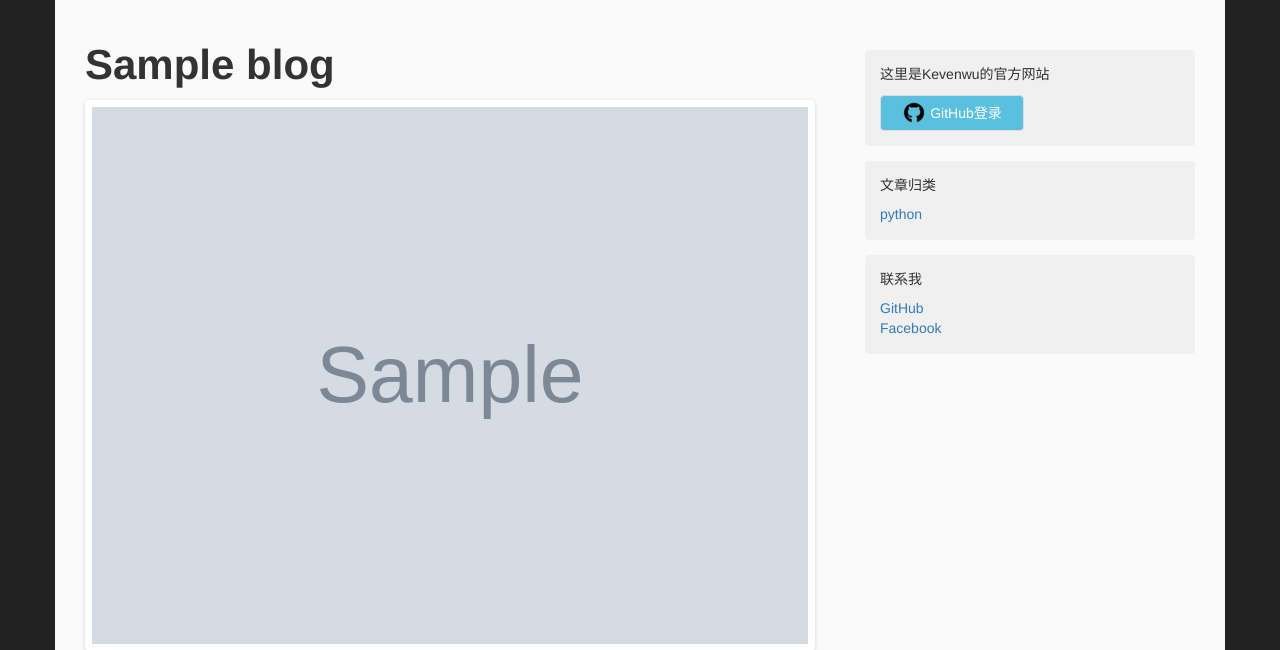
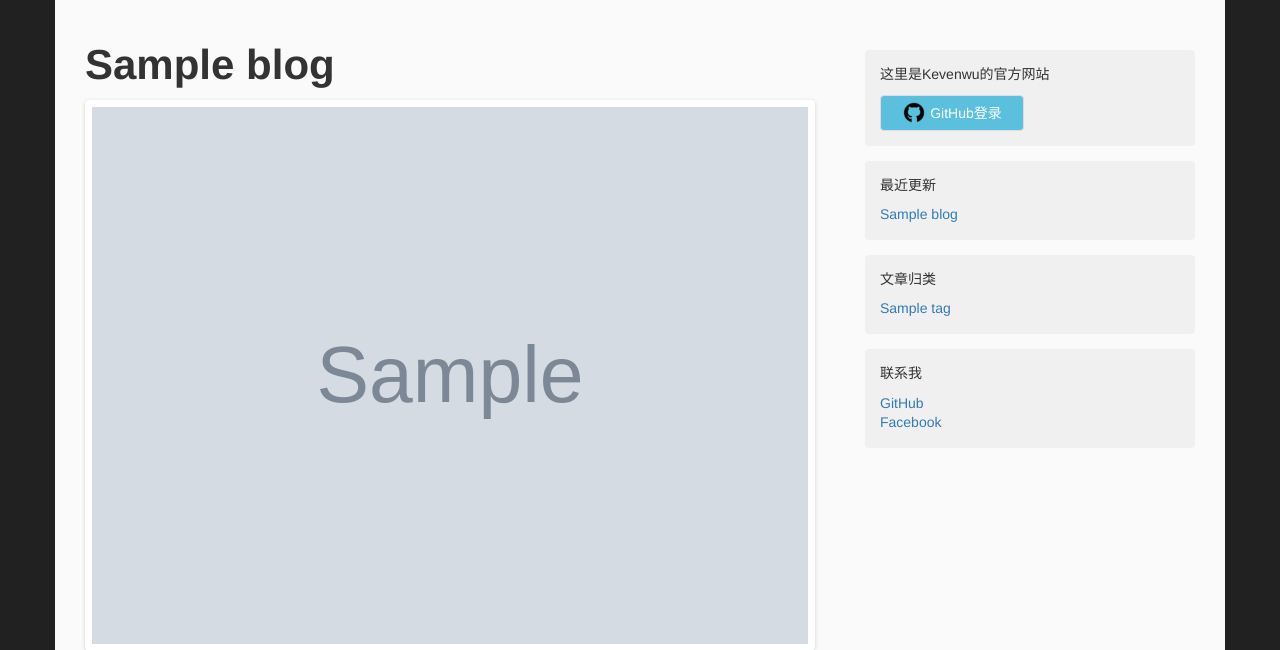
Before and after one commit to kevenwu/mars-webapp, a Flask app: template www/app/templates/blogs/index.html in a window 1280 px wide. Shown: the part 250-900 px from the top of the page. Run offline with Flask 2, Linux system fonts and the light colour scheme; the template is opened without the code that fills it: most values are stand-ins (such as "Sample title", 1, 10 or a date in 2020); grey boxes marked "Sample" are stand-in pictures; parts of the project's set-up code (start-up, migrations or seed data) failed here and were passed over; some libraries are stand-ins or nearby versions.

Commit message:
最近发布模块，与文章归类模块

```diff
--- a/www/app/blogs/constants.py
+++ b/www/app/blogs/constants.py
@@ -2,3 +2,4 @@ DRAFT = 0
 PUBLISH = 1
 
 PAGE_NUM = 5
+LATEST_NUM = 10
--- a/www/app/blogs/forms.py
+++ b/www/app/blogs/forms.py
@@ -6,4 +6,5 @@ from wtforms.validators import Required
 
 class EditBlogForm(Form):
   title = TextField(u'标题', [Required(message=u'标题不能为空')])
+  tag = TextField(u'标签')
   content = TextAreaField(u'正文', [Required(message=u'正文不能为空')])
--- a/www/app/blogs/models.py
+++ b/www/app/blogs/models.py
@@ -8,6 +8,7 @@ class Blog(db.Model):
   id = db.Column(db.Integer, primary_key=True)
   user_id = db.Column(db.Integer, db.ForeignKey('users.id'))
   title = db.Column(db.String(120))
+  tag = db.Column(db.String(50))
   content = db.Column(db.Text)
   status = db.Column(db.SmallInteger, default=BLOG.DRAFT)
   read_num = db.Column(db.Integer, default=0)
--- a/www/app/templates/blogs/detail.html
+++ b/www/app/templates/blogs/detail.html
@@ -12,6 +12,12 @@
   <div class="col-md-8 blog-detail">
 
     <h1 class="title">{{ blog.title }}</h1>
+
+    {% if blog.tag %}
+    <div>
+      <button class="btn btn-success btn-xs">{{ blog.tag }}</button>
+    </div>
+    {% endif %}
 
     <div class="desp">
       <p class="right">
--- a/www/app/templates/blogs/edit.html
+++ b/www/app/templates/blogs/edit.html
@@ -17,6 +17,7 @@
       {% from "forms/macros.html" import render_field %}
       <form method="post">
         {{ render_field(form.title, class="form-control") }}
+        {{ render_field(form.tag, class="form-control") }}
         {{ render_field(form.content, class="editor") }}
         <input type="submit" class="span-common span-primary" value="提交">
       </form>
--- a/www/app/templates/blogs/index.html
+++ b/www/app/templates/blogs/index.html
@@ -11,6 +11,7 @@
   <div class="col-sm-4">
     <div class="blog-sidebar">
     {% include "sidebar/usercard.html" %}
+    {% include "sidebar/newposts.html" %}
     {% include "sidebar/archive.html" %}
     {% include "sidebar/contact.html" %}
     </div>
--- a/www/app/templates/sidebar/archive.html
+++ b/www/app/templates/sidebar/archive.html
@@ -1,6 +1,8 @@
 <div class="sidebar-module sidebar-module-inset">
   <p>文章归类</p>
   <ol class="list-unstyled">
-    <li><a href="#">python</a></li>
+    {% for tag in tags %}
+    <li><a href="#">{{ tag }}</a></li>
+    {% endfor %}
   </ol>
 </div>
--- /dev/null
+++ b/www/app/templates/sidebar/newposts.html
@@ -0,0 +1,8 @@
+<div class="sidebar-module sidebar-module-inset">
+  <p>最近更新</p>
+  <ol class="list-unstyled">
+    {% for blog in latesets %}
+    <li><a href="{{ url_for('blogs.show_blog', blogid=blog.id) }}">{{ blog.title }}</a></li>
+    {% endfor %}
+  </ol>
+</div>
```
Also changed, not shown: www/app/blogs/views.py (+18 -0 lines), www/app/static/img/tag_bg.png (added).
